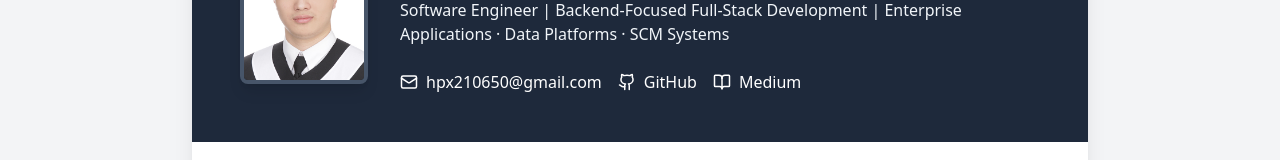
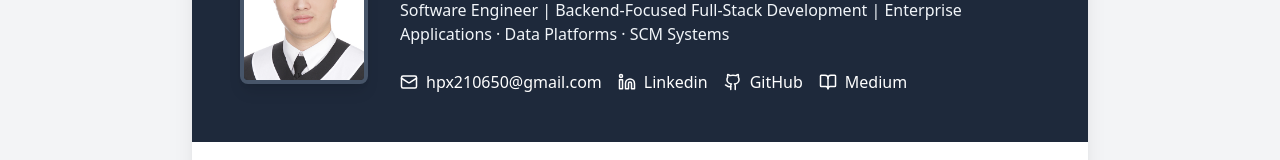
Before and after one commit to pock999/profile, a React (Vite) app: page / in a window 1280 px wide. Shown: the part 174-334 px from the top of the page. Built offline with nearby package versions, Linux system fonts and the light colour scheme.

Commit message:
📃 docs: add linkedin

```diff
--- a/config.js
+++ b/config.js
@@ -4,7 +4,8 @@ export default {
   info: {
     "email": "hpx210650@gmail.com",
     "github": "https://github.com/pock999",
-    "medium": "https://medium.com/@rickh999"
+    "medium": "https://medium.com/@rickh999",
+    "linkedin": "https://www.linkedin.com/in/rick-hou-ba1a04184/"
   },
   imgUrl,
   lang: [
--- a/src/components/Header.jsx
+++ b/src/components/Header.jsx
@@ -1,6 +1,6 @@
 import React from 'react';
 import { useTranslation } from 'react-i18next';
-import { Github, Mail, BookOpen, Globe } from 'lucide-react';
+import { Github, Mail, BookOpen, Globe, Linkedin } from 'lucide-react';
 
 const Header = (config) => {
   const { t } = useTranslation();
@@ -19,6 +19,9 @@ const Header = (config) => {
           <a href={`mailto:${config.info.email}`} className="flex items-center gap-2 hover:text-blue-400 transition-colors">
             <Mail size={18} /> {config.info.email}
           </a>
+          <a href={config.info.linkedin} target="_blank" rel="noreferrer" className="flex items-center gap-2 hover:text-blue-400 transition-colors">
+            <Linkedin size={18} /> Linkedin
+          </a>
           <a href={config.info.github} target="_blank" rel="noreferrer" className="flex items-center gap-2 hover:text-blue-400 transition-colors">
             <Github size={18} /> GitHub
           </a>
```
